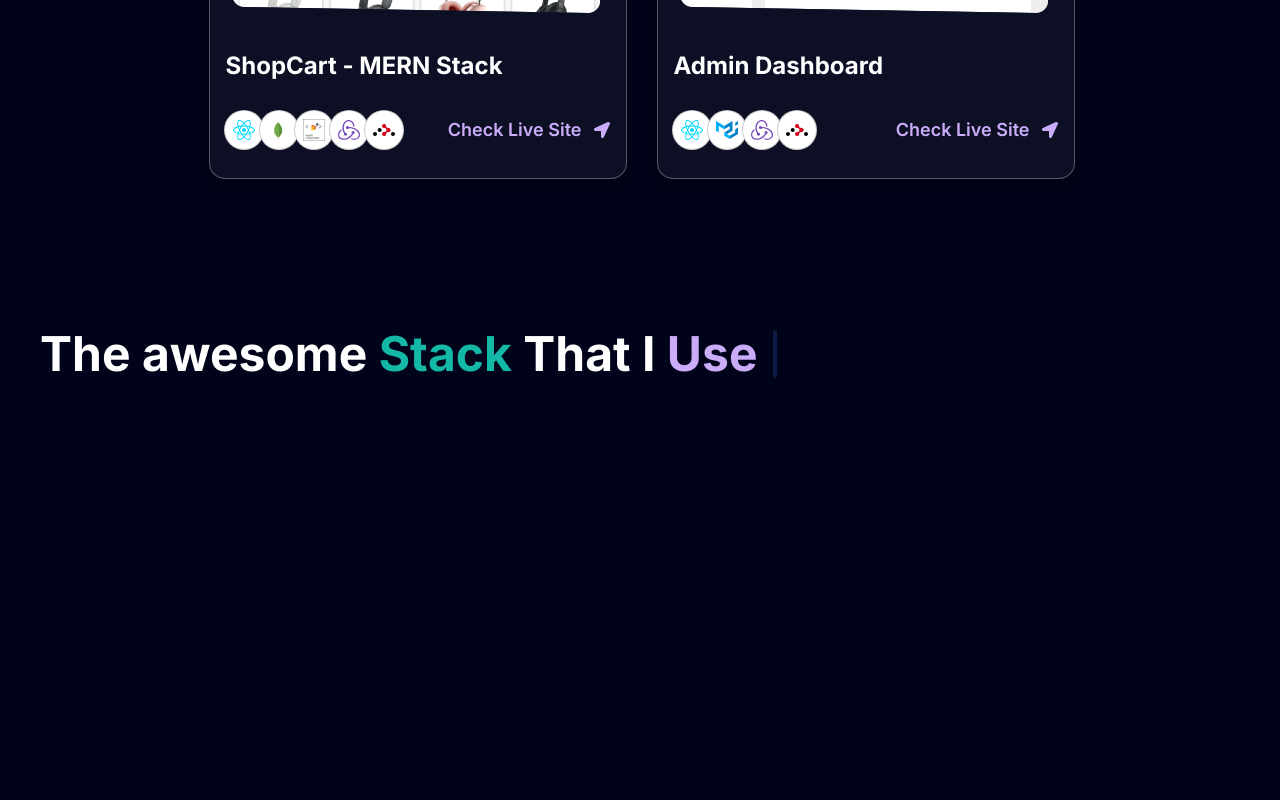
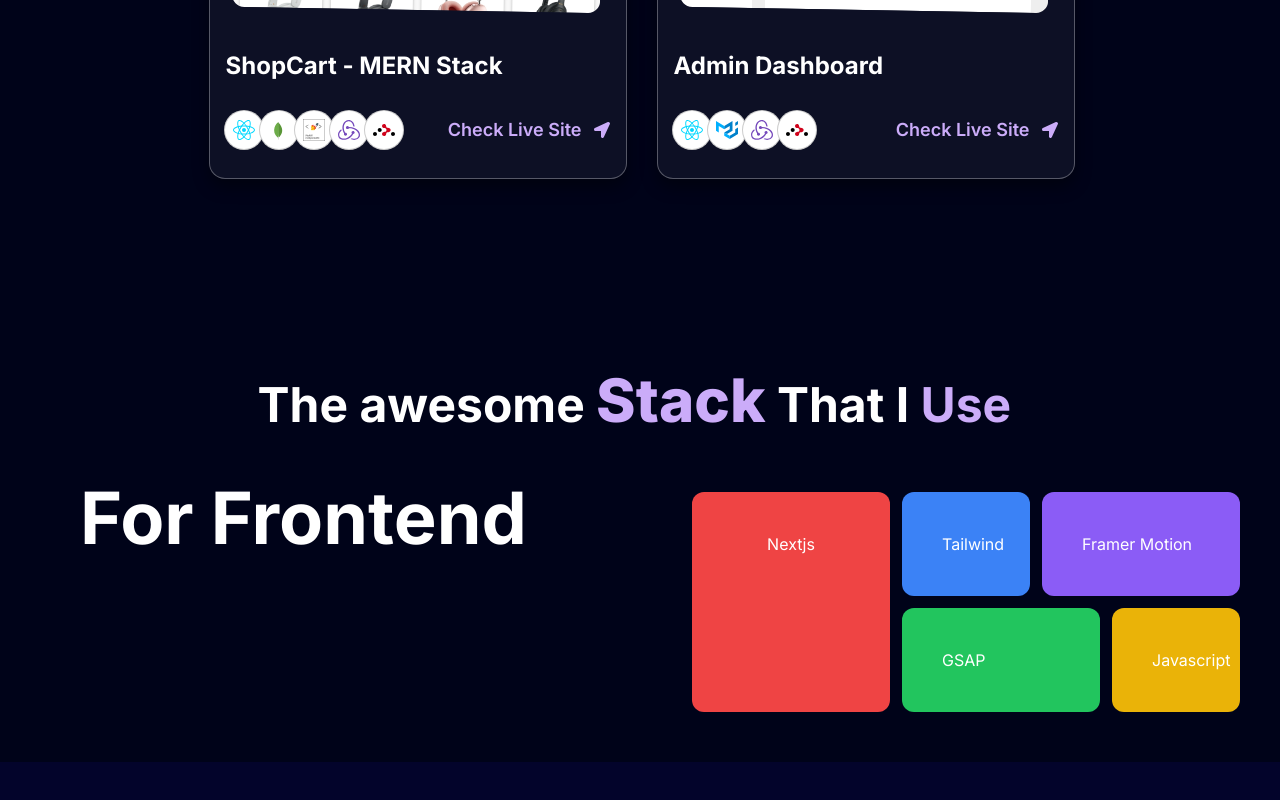
Before and after one commit to sushilmagare10/portfolio__v2, a Next.js app: page / in a window 1280 px wide. Shown: the part 3084-3884 px from the top of the page. After the commit the page ends 3846 px from the top, so only its background shows below. Built offline with nearby package versions, Linux system fonts and the light colour scheme.

Commit message:
"stack section update"

```diff
--- a/app/page.tsx
+++ b/app/page.tsx
@@ -1,13 +1,19 @@
+"use client";
+
+import { navItems } from "@/data";
+
 import Grid from "@/components/Grid";
 import Hero from "@/components/Hero";
 import Portfolio from "@/components/Portfolio";
 import Stack from "@/components/Stack";
+import { FloatingNav } from "@/components/ui/FloatingNavbar";
 import Image from "next/image";
 
 export default function Home() {
   return (
     <main className="relative bg-black-100 flex justify-center items-center flex-col overflow-hidden mx-auto sm:px-10 px-5">
       <div className="max-w-7xl w-full">
+        <FloatingNav navItems={navItems} />
         <Hero />
         <Grid />
         <Portfolio />
--- a/components/Portfolio.tsx
+++ b/components/Portfolio.tsx
@@ -8,7 +8,7 @@ import { FaLocationArrow } from "react-icons/fa";
 
 const Portfolio = () => {
     return (
-        <div className="py-20">
+        <div id="portfolio" className="py-20">
             <h1 className="heading capitalize text-white">
                 A small selection of{" "}
                 <span className="text-purple">recent projects</span>
--- a/components/Stack.tsx
+++ b/components/Stack.tsx
@@ -12,7 +12,7 @@ const Stack = () => {
         },
         {
             text: "Stack",
-            className: "text-teal-500",
+            className: "text-purple font-extrabold text-6xl ",
         },
         {
             text: "That",
@@ -27,10 +27,26 @@ const Stack = () => {
     ];
 
     return (
-        <div className=' h-screen w-full'>
-            <TypewriterEffectSmooth words={words} />
+        <div id='stack' className=' h-full w-full flex flex-col justify-center items-center my-10'>
+            <div className=' flex justify-center items-start h-full w-full'>
+                <TypewriterEffectSmooth words={words} />
+            </div>
             {/* left side */}
-            <div></div>
+            <div className=' w-full h-full gap-6 flex mt-5 justify-between items-center text-white '>
+                <div className=' flex-1 justify-center items-center px-10 font-bold text-7xl h-[30vh]'>
+                    For Frontend
+                </div>
+                <div className=' flex-1'>
+
+                    <div className=' grid grid-cols-8 h-full  gap-3'>
+                        <span className='col-span-3 text-center row-span-2 bg-red-500  p-10 rounded-xl'>Nextjs</span>
+                        <span className='col-span-2 p-10 bg-blue-500 rounded-xl'>Tailwind</span>
+                        <span className='col-span-3  p-10 bg-violet-500 rounded-xl'>Framer Motion</span>
+                        <span className='col-span-3  p-10 bg-green-500 rounded-xl'>GSAP</span>
+                        <span className='col-span-2 place-self-center h-full w-full p-10  bg-yellow-500 rounded-xl'>Javascript</span>
+                    </div>
+                </div>
+            </div>
             {/* right side */}
             <div></div>
         </div>
--- /dev/null
+++ b/components/ui/FloatingNavbar.tsx
@@ -0,0 +1,83 @@
+"use client";
+import React, { useState } from "react";
+import {
+    motion,
+    AnimatePresence,
+    useScroll,
+    useMotionValueEvent,
+} from "framer-motion";
+import Link from "next/link";
+import { cn } from "@/lib/utils";
+
+export const FloatingNav = ({
+    navItems,
+    className,
+}: {
+    navItems: {
+        name: string;
+        link: string;
+        icon?: JSX.Element;
+    }[];
+    className?: string;
+}) => {
+    const { scrollYProgress } = useScroll();
+
+    const [visible, setVisible] = useState(true);
+
+    useMotionValueEvent(scrollYProgress, "change", (current) => {
+        if (typeof current === "number") {
+            let direction = current! - scrollYProgress.getPrevious()!;
+
+            if (scrollYProgress.get() < 0.05) {
+                setVisible(true);
+            } else {
+                if (direction < 0) {
+                    setVisible(true);
+                } else {
+                    setVisible(false);
+                }
+            }
+        }
+    });
+
+    return (
+        <AnimatePresence mode="wait">
+            <motion.div
+                initial={{
+                    opacity: 1,
+                    y: -100,
+                }}
+                animate={{
+                    y: visible ? 0 : -100,
+                    opacity: visible ? 1 : 0,
+                }}
+                transition={{
+                    duration: 0.2,
+                }}
+                className={cn(
+                    "flex max-w-fit md:min-w-[70vw] lg:min-w-fit fixed z-[5000] top-10 inset-x-0 mx-auto px-10 py-5 rounded-3xl border border-black/[.3] shadow-[0px_2px_3px_-1px_rgba(0,0,0,0.1),0px_1px_0px_0px_rgba(25,28,33,0.02),0px_0px_0px_1px_rgba(25,28,33,0.08)] items-center justify-center space-x-4",
+                    className
+                )}
+                style={{
+
+                    backgroundColor: "rgba(17, 25, 40, 0.75)",
+                    borderRadius: "24px",
+                    border: "1px solid rgba(255, 255, 255, 0.125)",
+                }}
+            >
+                {navItems.map((navItem: any, idx: number) => (
+                    <Link
+                        key={`link=${idx}`}
+                        href={navItem.link}
+                        className={cn(
+                            "relative text-neutral-50 items-center  flex space-x-1 hover:text-neutral-300 "
+                        )}
+                    >
+                        <span className="block sm:hidden">{navItem.icon}</span>
+                        <span className=" text-lg !cursor-pointer">{navItem.name}</span>
+                    </Link>
+                ))}
+            </motion.div>
+        </AnimatePresence>
+    );
+};
--- a/components/ui/typewriter-effect.tsx
+++ b/components/ui/typewriter-effect.tsx
@@ -164,24 +164,6 @@ export const TypewriterEffectSmooth = ({
                     {renderWords()}{" "}
                 </div>{" "}
             </motion.div>
-            <motion.span
-                initial={{
-                    opacity: 0,
-                }}
-                animate={{
-                    opacity: 1,
-                }}
-                transition={{
-                    duration: 0.8,
-
-                    repeat: Infinity,
-                    repeatType: "reverse",
-                }}
-                className={cn(
-                    "block rounded-sm w-[4px]  h-4 sm:h-6 xl:h-12 bg-blue-500",
-                    cursorClassName
-                )}
-            ></motion.span>
         </div>
     );
 };
--- a/data/index.tsx
+++ b/data/index.tsx
@@ -1,7 +1,9 @@
+import { title } from "process";
+
 export const navItems = [
     { name: "About", link: "#about" },
-    { name: "Projects", link: "#projects" },
-    { name: "Testimonials", link: "#testimonials" },
+    { name: "Porttfolio", link: "#portfolio" },
+    { name: "Stack", link: "#stack" },
     { name: "Contact", link: "#contact" },
 ];
 
```
